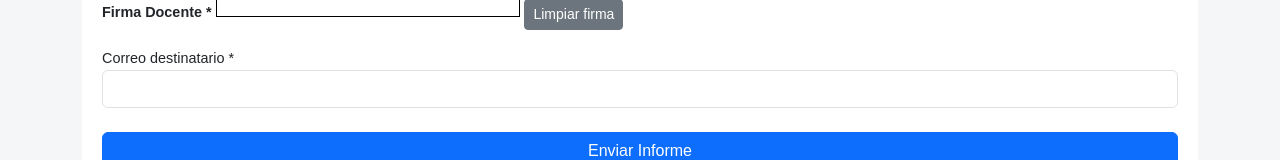
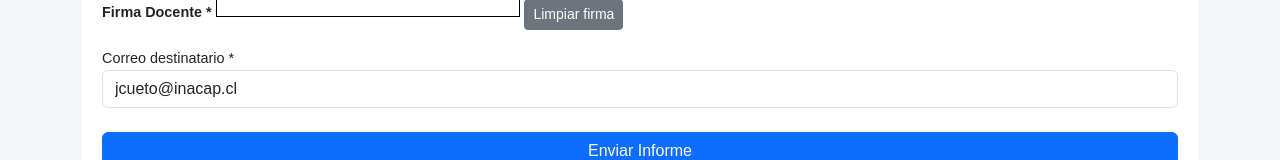
Before and after one commit to juanjmir/InformeNovedades, a plain HTML site: page index.html in a window 1280 px wide. Shown: the part 908-1068 px from the top of the page. Drawn offline with nearby package versions, Linux system fonts and the light colour scheme.

Commit message:
Set default email value in form
Updated the email input field to include a default value.

```diff
--- a/index.html
+++ b/index.html
@@ -105,7 +105,7 @@
 
   <div class="mt-3">
     <label>Correo destinatario *</label>
-    <input type="email" id="correo" class="form-control" required>
+    <input type="email" id="correo" class="form-control" value="jcueto@inacap.cl" required>
   </div>
 
   <button class="btn btn-primary mt-4 w-100" type="submit">
```
